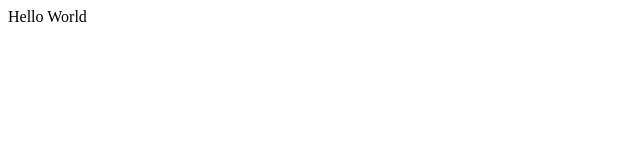
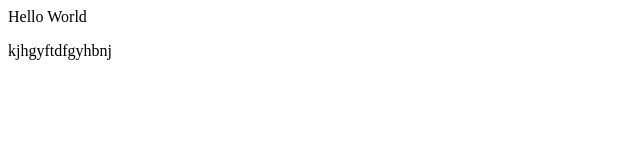
Before and after one commit to HrishiReddy18/FSD, a plain HTML site: page index.html in a window 1280 px wide. Shown: the whole page, without its empty margins (0-640 px from the left). Drawn offline with Linux system fonts and the light colour scheme.

Commit message:
2nd commit

```diff
--- a/index.html
+++ b/index.html
@@ -1 +1,2 @@
 <p>Hello World</p>
+<p>kjhgyftdfgyhbnj</p>
```
Also changed, not shown: Git.txt.
